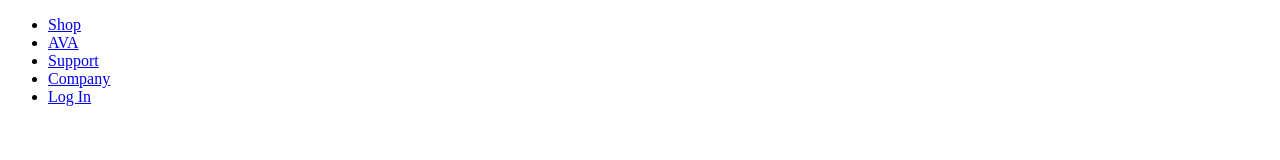
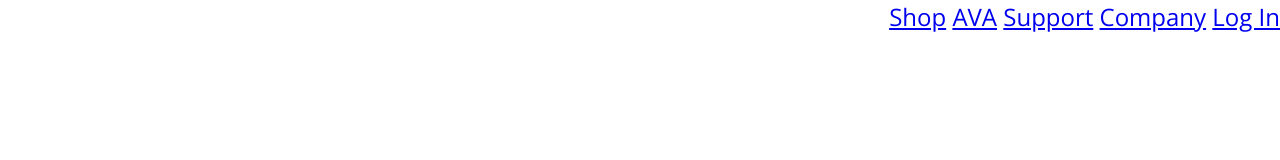
Before and after one commit to tobyhart/2020-DIT-WEB-DESIGN-PROJECT, a plain HTML site: page index.html in a window 1280 px wide. Drawn offline with nearby package versions, Linux system fonts and the light colour scheme.

Commit message:
Added Formatting to Navigation

```diff
--- a/index.html
+++ b/index.html
@@ -1,7 +1,7 @@
 <!DOCTYPE html>
 <html lang="en">
 <head>
-    <title>HillCorp©</title>
+    <title>HillCorp</title>
     <meta charset="UTF-8">
     <meta name="viewport" content="width=device-width, initial-scale=1.0">
     <link rel="stylesheet" href="style.css">
--- a/style.css
+++ b/style.css
@@ -0,0 +1,15 @@
+* {
+    margin: 0px;
+    padding: 0px;
+    box-sizing: border-box;
+    font-family: 'Open Sans', sans-serif;
+    font-size: 24px;
+}
+
+nav li, nav a {
+    display: inline-block;
+}
+
+nav ul {
+    float: right;
+}
```
